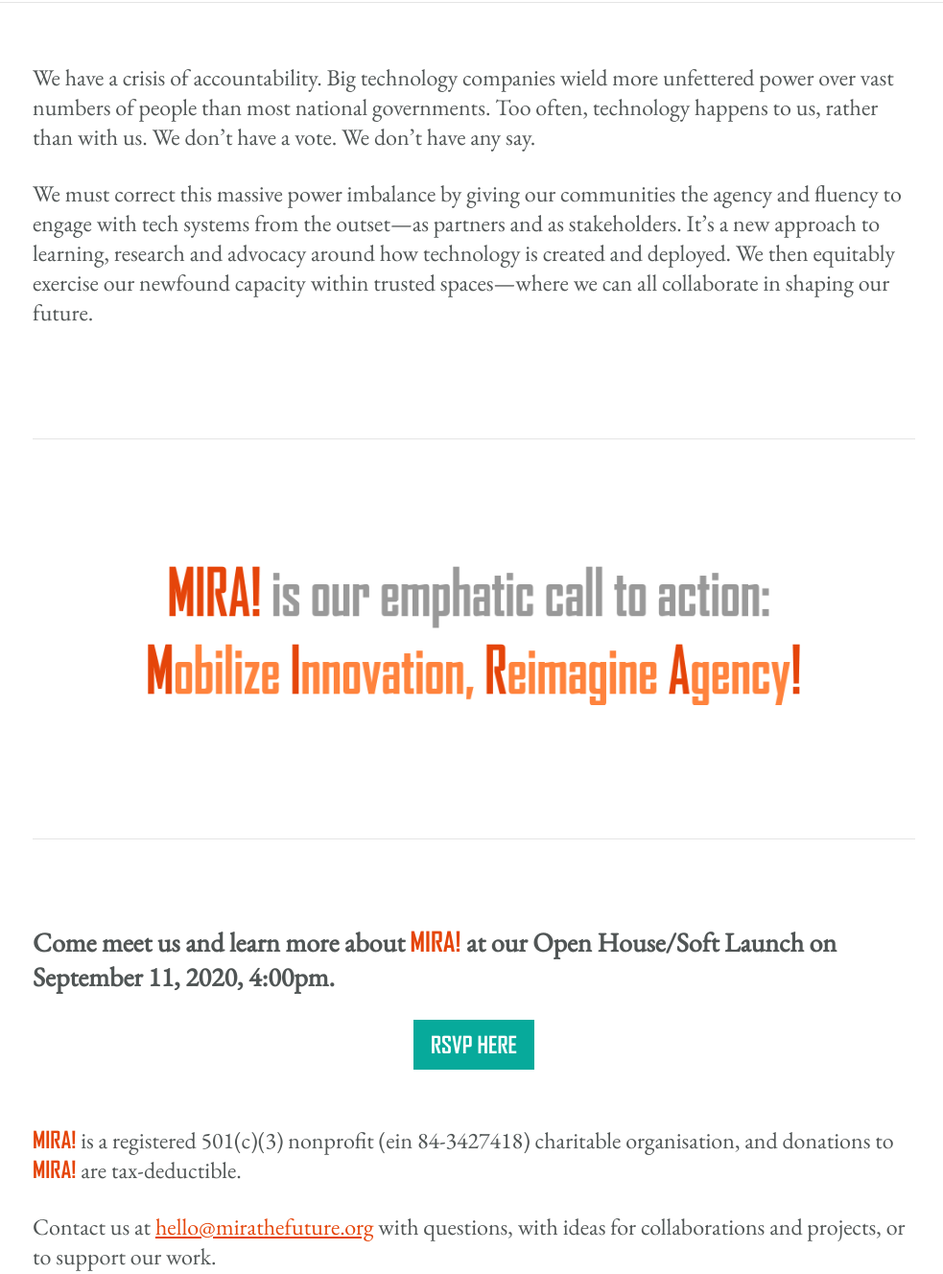
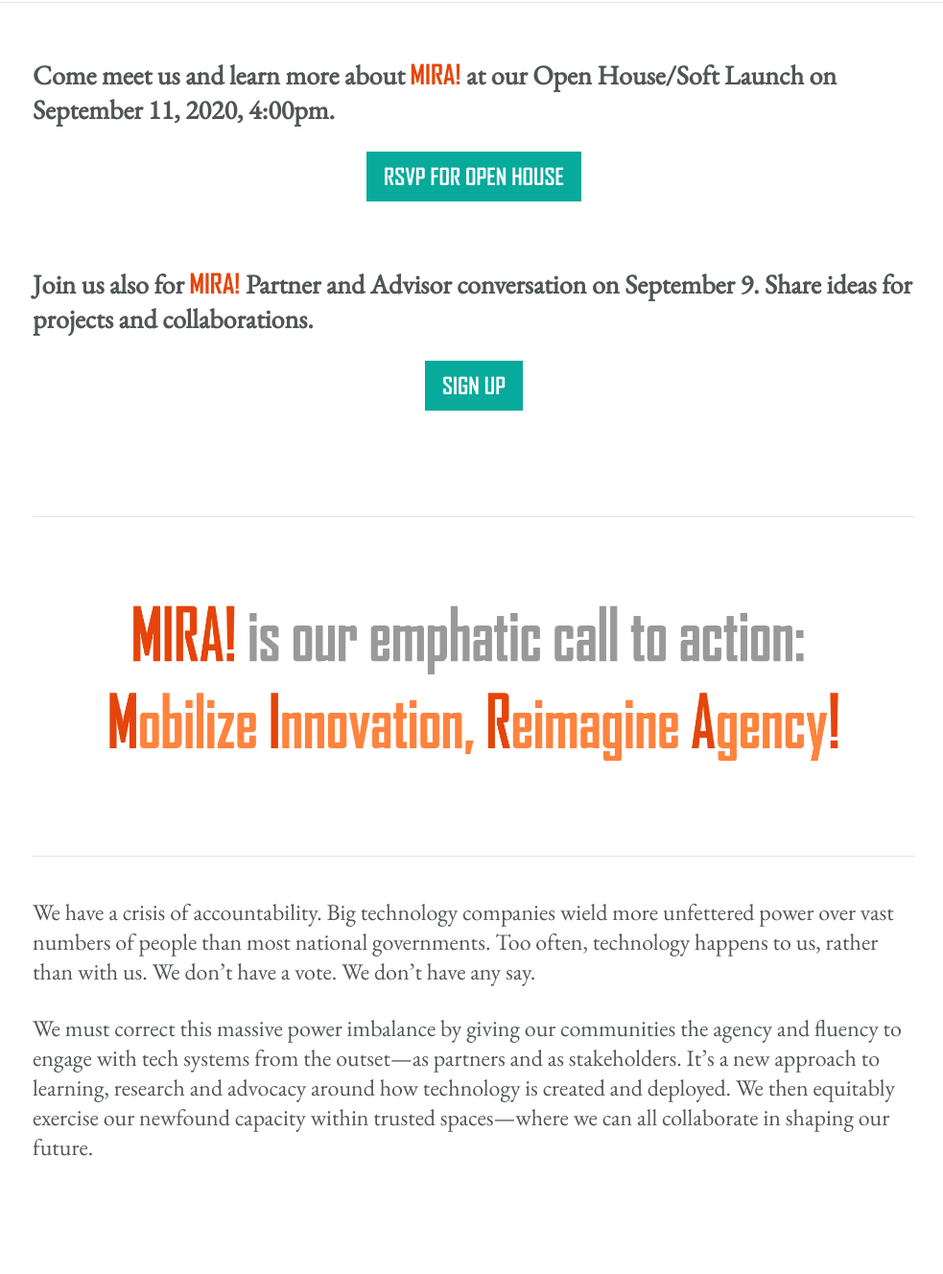
Before and after one commit to ceti-institute/mira, a plain HTML site: page index.html in a window 1280 px wide. Shown: the part 98-1426 px from the top of the page at 96% size, without its empty margins (146-1129 px from the left). Drawn offline with nearby package versions, Linux system fonts and the light colour scheme.

Commit message:
rearranged front page

```diff
--- a/index.html
+++ b/index.html
@@ -42,27 +42,34 @@
 			<hr>
 		</header>
 		<main>
+			<section>
+				<div class="content-wrapper">
+					<h4>Come meet us and learn more about <span class="mira">MIRA!</span> at our Open House/Soft Launch on September 11, 2020, 4:00pm. </h4>
+						<p class="center whitespace-sm"><a href="https://mira-open-house-create-the-future-with-us.eventbrite.com" target="_blank" class="button">RSVP for Open House</a></p>
+
+						<h4>Join us also for <span class="mira">MIRA!</span> Partner and Advisor conversation on September 9.  Share ideas for projects and collaborations.</h4>
+						<p class="center whitespace-sm"><a href="https://mira-partner-conversation.eventbrite.com/" target="_blank" class="button">Sign Up</a></p>
+
+
+				</div>
+			</section>
 			<div class="content-wrapper">
+				<hr>
+				<img src="images/emphatic-call.png" class="emphatic" alt="MIRA! is our emphatic call to action: Mobilize Innovation, Reimagine Agency!">
+				<hr>
 				<p class="top-space">We have a crisis of accountability. Big technology companies wield more unfettered power over vast numbers of people than most national governments. Too often, technology happens to us, rather than with us. We don’t have a vote. We don’t have any say.</p>
 				<p>We must correct this massive power imbalance by giving our communities the agency and fluency to engage with tech systems from the outset—as partners and as stakeholders. It’s a new approach to learning, research and advocacy around how technology is created and deployed. We then equitably exercise our newfound capacity within trusted spaces—where we can all collaborate in shaping our future.</p>
 				<p class="space"></p>
-				<hr>
-				<img src="images/emphatic-call.png" class="emphatic" alt="MIRA! is our emphatic call to action: Mobilize Innovation, Reimagine Agency!">
-				<hr>
+
 			</div>
 
-			<section>
-				<div class="content-wrapper">
-					<h4>Come meet us and learn more about <span class="mira">MIRA!</span> at our Open House/Soft Launch on September 11, 2020, 4:00pm. </h4>
-						<p class="center whitespace-sm"><a href="https://mira-open-house-create-the-future-with-us.eventbrite.com" target="_blank" class="button">RSVP here</a></p>
-
-						<p><span class="mira">MIRA!</span> is a registered 501(c)(3) nonprofit (ein 84-3427418) charitable organisation, and donations to <span class="mira">MIRA!</span> are tax-deductible.</p>
+			<div class="content-wrapper">
+				<p><span class="mira">MIRA!</span> is a registered 501(c)(3) nonprofit (ein 84-3427418) charitable organisation, and donations to <span class="mira">MIRA!</span> are tax-deductible.</p>
 
 						<p>Contact us at <a href="mailto:hello@mirathefuture.org">hello@mirathefuture.org</a> with questions, with ideas for collaborations and projects, or to support our work.</p>
 					</p>
 					<p class="space"></p>
-				</div>
-			</section>
+			</div>
 		</main>
 		<footer>
 			<div><a href="mailto:hello@mirathefuture.org">hello@mirathefuture.org</a></div>
--- a/style.css
+++ b/style.css
@@ -209,7 +209,7 @@ p {
 	margin-bottom: 28px;
 }
 .emphatic {
-	padding: 60px 20px;
+	padding: 20px 20px;
 }
 hr {
 	color:#E5E5E5;
@@ -370,7 +370,7 @@ p.top-space {
 		padding-right: 20px;
 	}
 	.emphatic {
-		padding: 120px;
+		padding: 80px;
 	}
 	.team {
 		display: grid;
```
